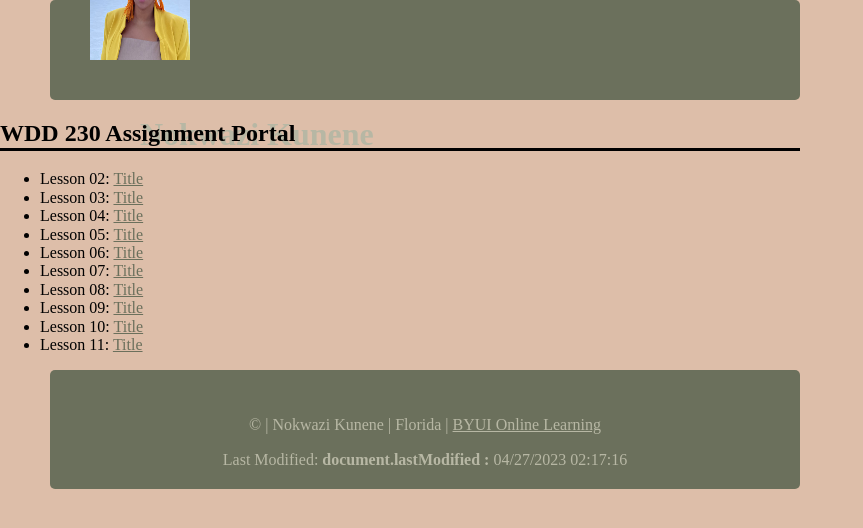
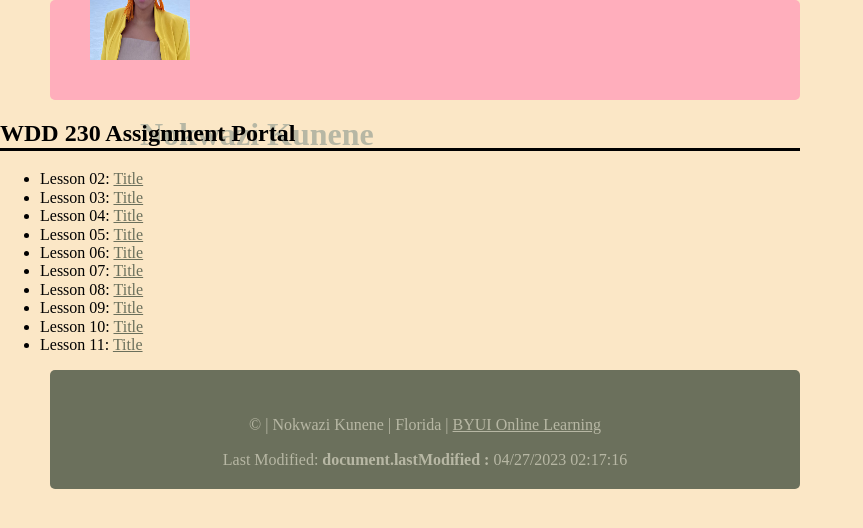
Before and after one commit to KAYNALEDI/WDD230, a plain HTML site: page index.html in a window 1280 px wide. Shown: the whole page, without its empty margins (0-863 px from the left). Drawn offline with Linux system fonts and the light colour scheme; files that its build step writes are made by us from their sources; a script that the page names is missing; a web font is replaced by a local one.

Commit message:
Update style.css

```diff
--- a/style.css
+++ b/style.css
@@ -1,11 +1,11 @@
 #content {
-    background-color: #DDBEA9;
+    background-color: #FBE7C6;
   max-width: 800px;
 }
 header {
     font-family: "Nunito" sans-serif;
     color: #B7B7A4;
-    background-color: #6B705C;
+    background-color: #FFAEBC;
     border-radius: 5px;
     height: 100px;
   padding-left: 40px;
```
